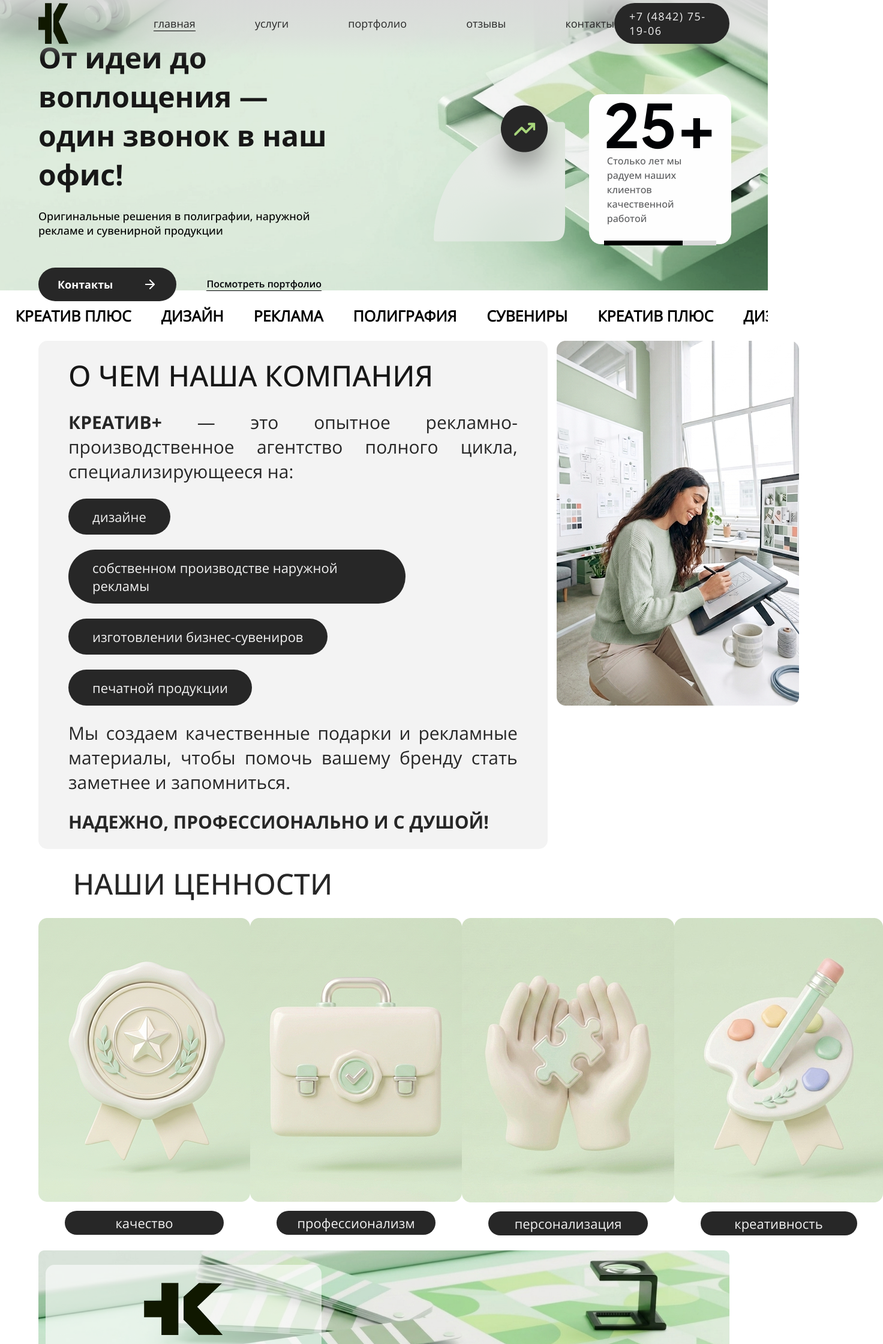
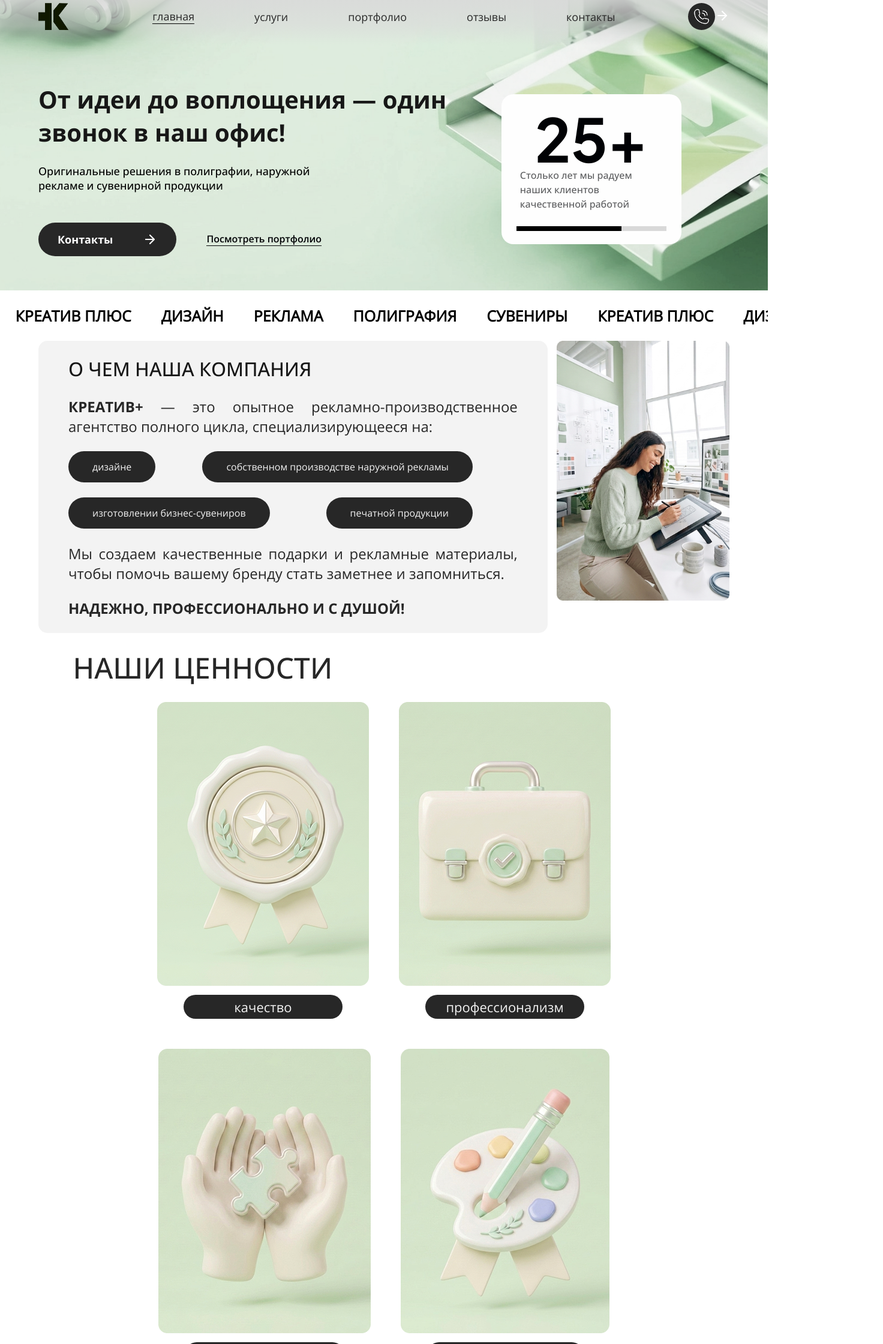
Before and after one commit to Misha468/creative-plus, a React (Vite) app: page / in a window 1280 px wide. Shown: the part 20-2260 px from the top of the page at 60% size, 1472 px wide, since content can reach past the window. Built offline with nearby package versions, Linux system fonts and the light colour scheme.

Commit message:
header footer and page contacts adaptived

```diff
--- a/src/layout/Header/components/navigation.tsx
+++ b/src/layout/Header/components/navigation.tsx
@@ -1,7 +1,11 @@
 import { NavLink } from "react-router-dom";
 import { NavigationList } from "../../../lists/Navigation";
 import Logo from "../../../static/icons/black-logo.png";
+import PhoneIcon from "../../../static/icons/white-phone-icon.png";
+import MenuArrow from "../../../static/icons/arrow-right.png";
+import { useState } from "react";
 export default function Navigation() {
+  const [isVisible, setIsVisible] = useState<boolean>(false);
   const copyToClipboard = async (text: string) => {
     try {
       await navigator.clipboard.writeText(text);
@@ -15,7 +19,10 @@ export default function Navigation() {
       <section id="logo-wrapper">
         <img src={Logo} alt="Креатив+ - рекламное агенство" id="logo-image" />
       </section>
-      <section id="header-navigation-menu">
+      <section
+        id="header-navigation-menu"
+        className={`${isVisible ? "nav-menu-visible" : ""}`}
+      >
         {NavigationList.map((item) => (
           <NavLink
             key={item.id}
@@ -23,16 +30,32 @@ export default function Navigation() {
             className={({ isActive }) =>
               `header-navigation-element ${isActive ? "active" : ""}`
             }
+            onClick={() => setIsVisible(false)}
           >
             {item.title}
           </NavLink>
         ))}
       </section>
-      <section
-        id="header-phone-wrapper"
-        onClick={() => copyToClipboard("+74842751906")}
-      >
-        <p id="header-phone-link">+7 (4842) 75-19-06</p>
+      <section id="header-phone-wrapper">
+        <p
+          id="header-phone-link"
+          onClick={() => copyToClipboard("+74842751906")}
+        >
+          +7 (4842) 75-19-06
+        </p>
+        <div
+          id="header-phone-icon-wrapper"
+          onClick={() => copyToClipboard("+74842751906")}
+        >
+          <img src={PhoneIcon} alt="Иконка телефона" id="phone-icon-image" />
+        </div>
+        <div
+          id="header-navigation-button"
+          onClick={() => setIsVisible(!isVisible)}
+          className={`${isVisible ? "nav-rotaded" : ""}`}
+        >
+          <img src={MenuArrow} alt="Кнопка менюшки" />
+        </div>
       </section>
     </aside>
   );
--- a/src/styles/media.css
+++ b/src/styles/media.css
@@ -200,4 +200,208 @@
     justify-content: space-between;
     width: 90%;
   }
+  #header-phone-icon-wrapper {
+    display: none;
+  }
 }
+@media screen and (max-width: 1850px) {
+  #thesis-info-block-logo {
+    height: 75px;
+  }
+  .thesis-info-text {
+    font-size: 28px;
+  }
+  .thesis-info-special-text {
+    font-size: 32px;
+  }
+  #thesis-block-wrapper {
+    max-height: 350px;
+  }
+}
+@media screen and (max-width: 1600px) {
+  #our-values-list {
+    flex-wrap: wrap;
+    gap: 50px;
+    justify-content: center;
+  }
+  #logo-wrapper,
+  #header-phone-wrapper {
+    width: 20%;
+  }
+  #header-navigation-menu {
+    width: auto;
+    gap: 100px;
+  }
+}
+@media screen and (max-width: 1500px) {
+  #about-company-image {
+    width: 100%;
+  }
+  .about-company-title {
+    font-size: 32px;
+  }
+  .about-company-text,
+  .about-company-thesis-text,
+  .about-company-thesis-title {
+    font-size: 24px;
+  }
+  .about-specialize-text {
+    font-size: 16px;
+  }
+}
+@media screen and (max-width: 1400px) {
+  #header-phone-icon-wrapper {
+    display: flex;
+    align-items: center;
+    justify-content: center;
+    background-color: var(--gray);
+    padding: 10px;
+    border-radius: 100%;
+  }
+  #header-phone-link {
+    display: none;
+  }
+  .header-thesis-title {
+    font-size: 40px;
+  }
+  #about-specialize-wrapper {
+    width: 90%;
+  }
+}
+@media screen and (max-width: 1350px) {
+  #header-statistic-icon {
+    display: none;
+  }
+  #thesis-info-block-logo {
+    width: 75px;
+    height: auto;
+  }
+  .thesis-info-special-text {
+    font-size: 28px;
+  }
+  .thesis-info-text {
+    font-size: 24px;
+  }
+  #thesis-info-block {
+    gap: 15px;
+  }
+}
+@media screen and (max-width: 1300px) {
+  #header-inner-background-left-side {
+    width: 60%;
+  }
+
+  #header-inner-background-right-side {
+    width: 40%;
+  }
+}
+@media screen and (max-width: 1000px) {
+  #logo-wrapper,
+  #header-phone-wrapper {
+    width: 50%;
+    margin: 0;
+  }
+  #logo-wrapper {
+    margin-left: 50px;
+  }
+  #header-phone-wrapper {
+    margin-right: 50px;
+  }
+  #header-navigation-menu {
+    right: 50px;
+    top: 25px;
+    position: absolute;
+    display: flex;
+    flex-direction: column;
+    gap: 25px;
+    z-index: 2;
+    background-color: var(--gray);
+    padding: 50px 50px 25px 50px;
+    border-radius: 15px;
+    opacity: 0;
+    transition: all 0.5s ease;
+  }
+  #header-navigation-button {
+    position: relative;
+    z-index: 99;
+    background-color: var(--gray);
+    padding: 10px;
+    border-radius: 100%;
+    display: flex;
+    align-items: center;
+    justify-content: center;
+    transform: rotate(180deg);
+    transition: all 0.5s ease;
+  }
+  .nav-rotaded {
+    transform: rotate(720deg) !important;
+  }
+  .nav-menu-visible {
+    opacity: 1 !important;
+  }
+  #header-phone-wrapper {
+    display: flex;
+    gap: 25px;
+  }
+  .header-navigation-element {
+    color: var(--white);
+  }
+  .active {
+    border-color: var(--white);
+  }
+}
+@media screen and (max-width: 600px) {
+  .contacts-info-page-link {
+    font-size: 32px;
+  }
+  .contacts-info-page-title {
+    font-size: 24px;
+  }
+  .contacts-page-title,
+  .top-footer-left-side-title {
+    font-size: 32px;
+  }
+  .footer-social-link {
+    font-size: 15px;
+  }
+  .footer-element-icon-basic {
+    width: 15px;
+    margin-left: 4px;
+    margin-right: 4px;
+  }
+  .footer-element-icon-special {
+    width: 26px;
+  }
+  .footer-navigation-element {
+    font-size: 12px;
+    padding: 5px 0;
+    width: 110px;
+  }
+  #footer-navigation-wrapper {
+    gap: 10px;
+  }
+  .footer-social-icon {
+    width: 40px;
+  }
+  .footer-social-element {
+    width: 40px;
+  }
+  .footer-social-element.hovered {
+    max-width: 40px !important;
+    padding-right: 8px !important;
+  }
+}
+@media screen and (max-width: 450px) {
+  .contacts-info-page-link,
+  .top-footer-left-side-title,
+  .contacts-page-title {
+    font-size: 24px;
+  }
+  .footer-social-link {
+    font-size: 12px;
+  }
+  #dmitrieshkin,
+  #lith {
+    font-size: 16px;
+  }
+}
```
Also changed, not shown: src/static/icons/white-phone-icon.png (added).
